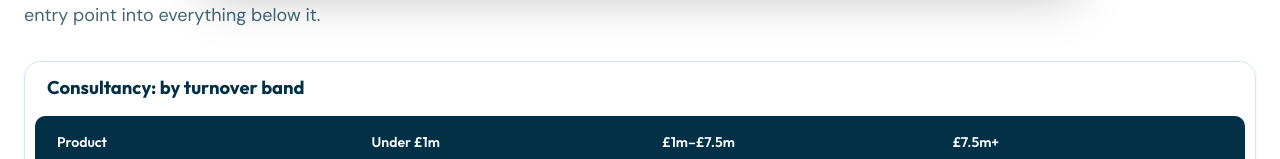
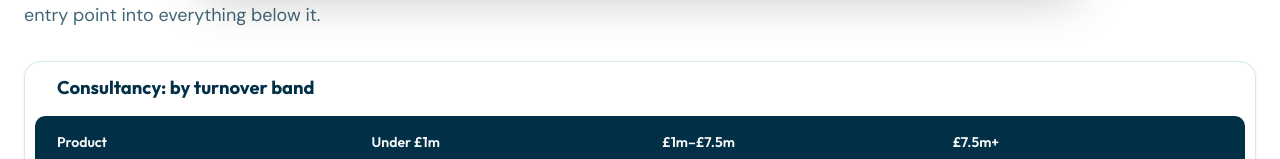
Before and after one commit to craigblackman1-rgb/decoded-ops-site, a Next.js app: page /pricing in a window 1280 px wide. Shown: the part 793-952 px from the top of the page. Built offline with nearby package versions, Linux system fonts and the light colour scheme.

Commit message:
fix: align caption horizontal padding with cell padding (BUG-WEB-011)

```diff
--- a/app/design-system/marketing-pages-extra.css
+++ b/app/design-system/marketing-pages-extra.css
@@ -71,7 +71,7 @@
 .ds-table thead tr th:last-child{ border-top-right-radius:10px }
 .ds-table{ width:100%; border-collapse:collapse; min-width:720px; font-size:var(--do-text-sm) }
 .ds-table--fixed{ table-layout:fixed }
-.ds-table caption{ text-align:left; padding:12px 12px 14px; font-family:var(--do-font-heading);
+.ds-table caption{ text-align:left; padding:12px 22px 14px; font-family:var(--do-font-heading);
   font-weight:var(--do-weight-bold); font-size:1.15rem; color:var(--do-text-primary) }
 .ds-table th,.ds-table td{ padding:16px 22px; text-align:left; vertical-align:top }
 .ds-table th:first-child{ min-width:180px }
```
